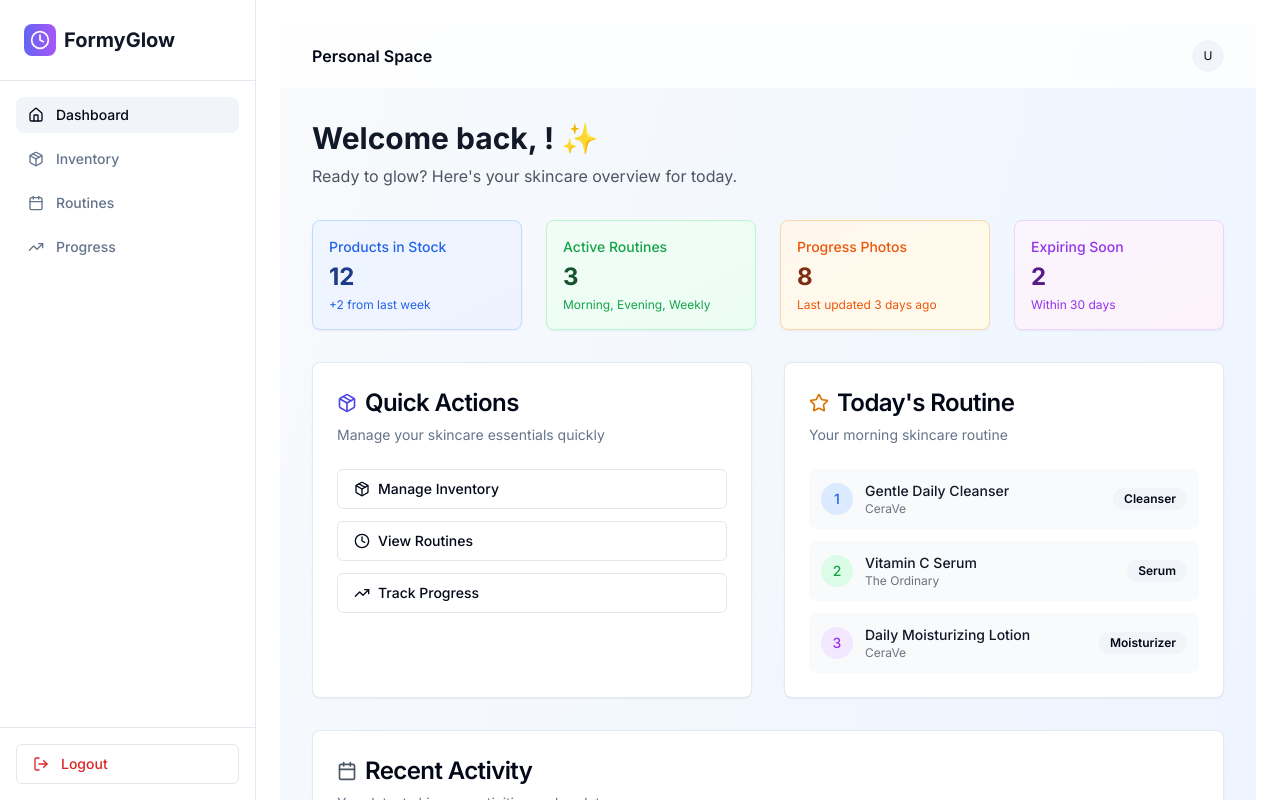
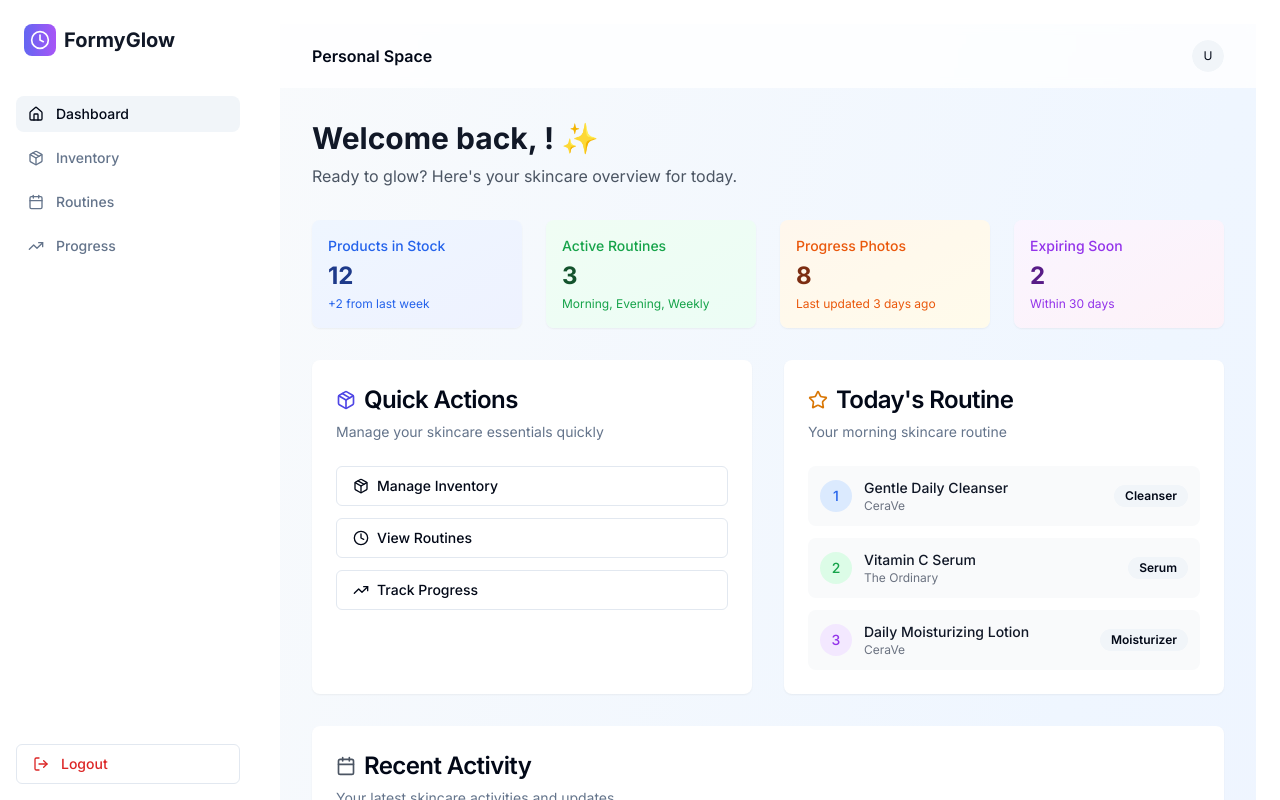
Before and after one commit to yogiprsetya/formyglow, a Next.js app: page /space in a window 1280 px wide. Built offline with nearby package versions, Linux system fonts and the light colour scheme; no server answers.

Commit message:
remove border ui

```diff
--- a/src/app/space/inventory/add/page.tsx
+++ b/src/app/space/inventory/add/page.tsx
@@ -82,7 +82,6 @@ export default function AddProductPage() {
         </div>
       </div>
 
-      {/* Form */}
       <Card>
         <CardHeader>
           <CardTitle className="flex items-center gap-2">
@@ -165,7 +164,7 @@ export default function AddProductPage() {
                       <FormLabel>Harga (dalam angka) *</FormLabel>
                       <FormControl>
                         <div className="relative">
-                          <DollarSign className="absolute left-3 top-1/2 transform -translate-y-1/2 h-4 w-4 text-gray-400" />
+                          <DollarSign className="absolute left-3 top-1/2 transform -translate-y-1/2 size-4 text-gray-400" />
                           <Input
                             placeholder="1500"
                             className="pl-10"
@@ -321,7 +320,7 @@ export default function AddProductPage() {
               </div>
 
               {/* Form Actions */}
-              <div className="flex gap-4 pt-6 border-t">
+              <div className="flex gap-4 pt-6">
                 <Button type="button" variant="outline" asChild disabled={isSubmitting}>
                   <Link href="/space/inventory">Batal</Link>
                 </Button>
--- a/src/components/app-shell/app-layout.tsx
+++ b/src/components/app-shell/app-layout.tsx
@@ -18,7 +18,7 @@ export function AppLayout({ children }: AppLayoutProps) {
       {/* Main Content */}
       <div className="flex-1 flex flex-col w-full min-w-0">
         {/* Mobile Header with Menu Button */}
-        <header className="md:hidden flex items-center justify-between p-4 border-b bg-background flex-shrink-0">
+        <header className="md:hidden flex items-center justify-between p-4 bg-slate-900/10 flex-shrink-0">
           <Logo />
           <SidebarMenu />
         </header>
--- a/src/components/app-shell/sidebar.tsx
+++ b/src/components/app-shell/sidebar.tsx
@@ -17,9 +17,9 @@ export function Sidebar() {
   };
 
   return (
-    <div className="hidden md:flex flex-col w-64 bg-background border-r h-screen flex-shrink-0">
+    <div className="hidden md:flex flex-col w-64 dark:bg-slate-800/10 h-screen flex-shrink-0">
       {/* Header */}
-      <div className="p-6 border-b flex-shrink-0">
+      <div className="p-6 flex-shrink-0">
         <Logo />
       </div>
 
@@ -44,7 +44,7 @@ export function Sidebar() {
       </nav>
 
       {/* Logout Button */}
-      <div className="p-4 border-t flex-shrink-0">
+      <div className="p-4 flex-shrink-0">
         <Button
           variant="outline"
           onClick={handleLogout}
--- a/src/components/ui/card.tsx
+++ b/src/components/ui/card.tsx
@@ -5,7 +5,7 @@ const Card = React.forwardRef<HTMLDivElement, React.HTMLAttributes<HTMLDivElemen
   ({ className, ...props }, ref) => (
     <div
       ref={ref}
-      className={cn('rounded-lg border bg-card text-card-foreground shadow-sm', className)}
+      className={cn('rounded-lg bg-card text-card-foreground shadow-sm', className)}
       {...props}
     />
   )
--- a/src/components/ui/sheet.tsx
+++ b/src/components/ui/sheet.tsx
@@ -38,7 +38,7 @@ const sheetVariants = cva(
         top: 'inset-x-0 top-0 border-b data-[state=closed]:slide-out-to-top data-[state=open]:slide-in-from-top',
         bottom:
           'inset-x-0 bottom-0 border-t data-[state=closed]:slide-out-to-bottom data-[state=open]:slide-in-from-bottom',
-        left: 'inset-y-0 left-0 h-full w-3/4 border-r data-[state=closed]:slide-out-to-left data-[state=open]:slide-in-from-left sm:max-w-sm',
+        left: 'inset-y-0 left-0 h-full w-3/4 data-[state=closed]:slide-out-to-left data-[state=open]:slide-in-from-left sm:max-w-sm',
         right:
           'inset-y-0 right-0 h-full w-3/4 border-l data-[state=closed]:slide-out-to-right data-[state=open]:slide-in-from-right sm:max-w-sm'
       }
```
